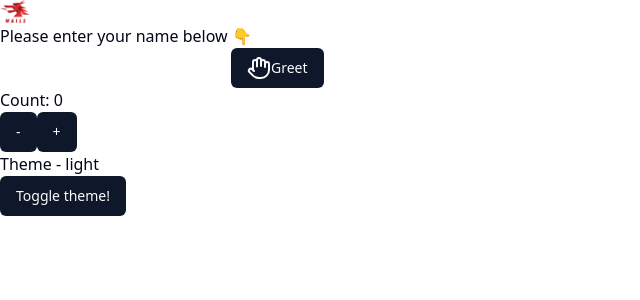
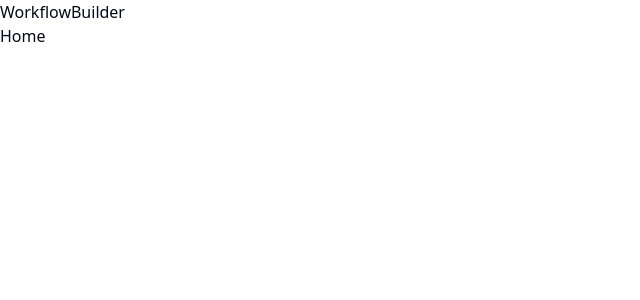
Before and after one commit to gsanikidze/supalama, a React (Vite) app in the folder app/frontend/: page /build-workflow in a window 1280 px wide. Shown: the top 300 px of the page, without its empty margins (0-640 px from the left). Built offline with nearby package versions, Linux system fonts and the light colour scheme; the HTML template or start-up script is replaced by a standard one.

Commit message:
[new] added router

```diff
--- a/app/frontend/package.json
+++ b/app/frontend/package.json
@@ -17,6 +17,7 @@
     "react": "^18.2.0",
     "react-dom": "^18.2.0",
     "react-redux": "^9.1.2",
+    "react-router-dom": "^6.23.1",
     "tailwind-merge": "^2.3.0",
     "tailwindcss-animate": "^1.0.7"
   },
--- a/app/frontend/src/App.tsx
+++ b/app/frontend/src/App.tsx
@@ -1,65 +1,13 @@
-import { useLayoutEffect, useState } from 'react';
-import logo from './assets/images/logo-universal.png';
-import { Greet } from "../wailsjs/go/main/App";
-import { Button } from '@/components/ui/button';
-import { Hand } from 'lucide-react';
-import { Provider, useDispatch, useSelector } from 'react-redux';
-import { counter, makeStore } from './store';
-import { appConfig } from './store/features/app-config';
+import { Provider } from 'react-redux';
+import { makeStore } from './store';
+import Router from './Router';
 
-function App() {
-    const [resultText, setResultText] = useState("Please enter your name below 👇");
-    const [name, setName] = useState('');
-    const updateName = (e: any) => setName(e.target.value);
-    const updateResultText = (result: string) => setResultText(result);
-    const c = useSelector(counter.select)
-    const conf = useSelector(appConfig.select)
-    const dispatch = useDispatch()
-
-    function greet() {
-        Greet(name).then(updateResultText);
-    }
-
-    useLayoutEffect(() => {
-        const root = window.document.documentElement;
-
-        root.classList.remove('light', 'dark');
-        root.classList.add(conf.theme);
-    }, [conf.theme])
-
-    return (
-        <div>
-            <img src={logo} alt="logo" className='h-6' />
-            <div>{resultText}</div>
-            <div>
-                <input onChange={updateName} autoComplete="off" name="input" type="text" />
-                <Button onClick={greet}>
-                    <Hand />
-                    Greet
-                </Button>
-            </div>
-            <div>
-                Count: {c.value}
-            </div>
-            <Button onClick={() => dispatch(counter.actions.setValue(c.value - 1))}>-</Button>
-            <Button onClick={() => dispatch(counter.actions.setValue(c.value + 1))}>+</Button>
-
-            <div>
-                Theme - {conf.theme}
-            </div>
-            <Button onClick={() => dispatch(appConfig.actions.toggleTheme())}>
-                Toggle theme!
-            </Button>
-        </div>
-    )
-}
-
-export default () => {
+export default function App() {
     const store = makeStore()
 
     return (
         <Provider store={store}>
-            <App />
+            <Router />
         </Provider>
     )
 }
--- /dev/null
+++ b/app/frontend/src/Router.tsx
@@ -0,0 +1,32 @@
+import { createBrowserRouter, createRoutesFromElements, Route, RouterProvider } from "react-router-dom";
+import Home from "./screens/Home";
+import WorkflowBuilder from "./screens/WorkflowBuilder";
+import { useLayoutEffect, useMemo } from "react";
+import { useSelector } from "react-redux";
+import { appConfig } from '@/store'
+
+export default function Router() {
+  const conf = useSelector(appConfig.select)
+
+  const routes = useMemo(() => createBrowserRouter([
+    {
+      path: '/',
+      element: <Home />,
+    },
+    {
+      path: '/build-workflow',
+      element: <WorkflowBuilder />,
+    },
+  ]), [])
+
+  useLayoutEffect(() => {
+    const root = window.document.documentElement;
+
+    root.classList.remove('light', 'dark');
+    root.classList.add(conf.theme);
+  }, [conf.theme])
+
+  return (
+    <RouterProvider router={routes} />
+  )
+}
--- /dev/null
+++ b/app/frontend/src/screens/Home.tsx
@@ -0,0 +1,53 @@
+import { appConfig, counter } from "@/store";
+import { useState } from "react";
+import { useDispatch, useSelector } from "react-redux";
+import logo from '@/assets/images/logo-universal.png';
+import { Button } from "@/components/ui/button";
+import { Hand } from "lucide-react";
+import { Greet } from "wailsjs/go/main/App";
+import { Link } from "react-router-dom";
+
+export default function Home() {
+  const [resultText, setResultText] = useState("Please enter your name below 👇");
+  const [name, setName] = useState('');
+  const updateName = (e: any) => setName(e.target.value);
+  const updateResultText = (result: string) => setResultText(result);
+  const c = useSelector(counter.select)
+  const conf = useSelector(appConfig.select)
+  const dispatch = useDispatch()
+
+  function greet() {
+      Greet(name).then(updateResultText);
+  }
+
+  return (
+      <div>
+          <img src={logo} alt="logo" className='h-6' />
+          <div>{resultText}</div>
+          <div>
+              <input onChange={updateName} autoComplete="off" name="input" type="text" />
+              <Button onClick={greet}>
+                  <Hand />
+                  Greet
+              </Button>
+          </div>
+          <div>
+              Count: {c.value}
+          </div>
+          <Button onClick={() => dispatch(counter.actions.setValue(c.value - 1))}>-</Button>
+          <Button onClick={() => dispatch(counter.actions.setValue(c.value + 1))}>+</Button>
+
+          <div>
+              Theme - {conf.theme}
+          </div>
+          <Button onClick={() => dispatch(appConfig.actions.toggleTheme())}>
+              Toggle theme!
+          </Button>
+          <Link to="/build-workflow">
+          <Button>
+            Build workflow
+          </Button>
+          </Link>
+      </div>
+  )
+}
--- /dev/null
+++ b/app/frontend/src/screens/WorkflowBuilder.tsx
@@ -0,0 +1,10 @@
+import { Link } from "react-router-dom";
+
+export default function WorkflowBuilder() {
+  return (
+    <div>
+      <h1>WorkflowBuilder</h1>
+      <Link to="/">Home</Link>
+    </div>
+  )
+}
--- a/app/frontend/src/store/index.ts
+++ b/app/frontend/src/store/index.ts
@@ -2,4 +2,6 @@ export * from './store';
 export * from './useStore';
 export { default as api, tags as apiTags } from './api';
 export { counter } from './features/counter';
+export { appConfig } from './features/app-config';
 export type { ICounterSlice } from './features/counter';
+export type { IAppConfigSlice } from './features/app-config';
--- a/app/frontend/tsconfig.json
+++ b/app/frontend/tsconfig.json
@@ -4,7 +4,8 @@
     "useDefineForClassFields": true,
     "baseUrl": ".",
     "paths": {
-      "@/*": ["./src/*"]
+      "@/*": ["./src/*"],
+      "wailsjs/*": ["./wailsjs/*"]
     },
     "lib": [
       "DOM",
--- a/app/frontend/vite.config.ts
+++ b/app/frontend/vite.config.ts
@@ -8,6 +8,7 @@ export default defineConfig({
   resolve: {
     alias: {
       "@": path.resolve(__dirname, "./src"),
+      "wailsjs": path.resolve(__dirname, "./wailsjs"),
     },
   },
 })
```
Also changed, not shown: 1 other file (tests, documents, lock files or other folders).
